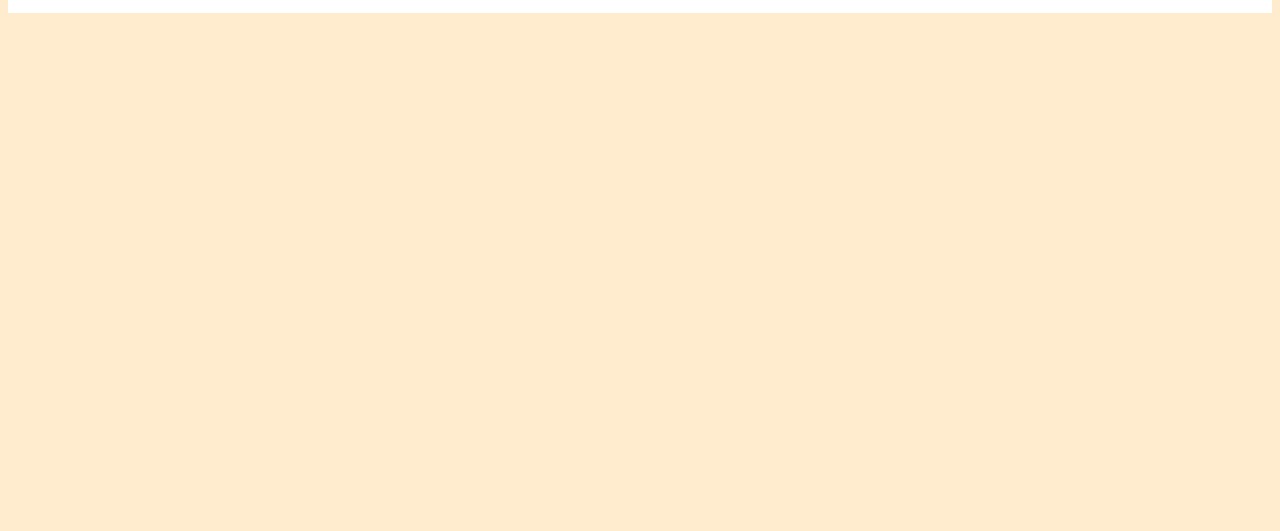
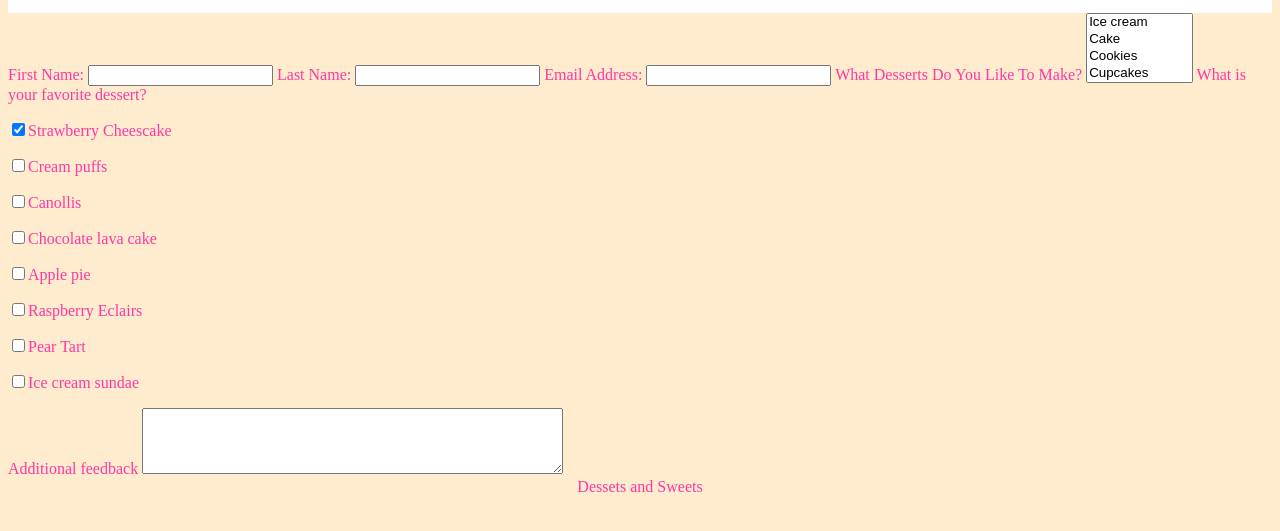
Before and after one commit to fluffycloud4/assignment4, a plain HTML site: page contact.html in a window 1280 px wide. Shown: the part 45-576 px from the top of the page. Drawn offline with Linux system fonts and the light colour scheme.

Commit message:
moreformcreation

```diff
--- a/contact.html
+++ b/contact.html
@@ -5,6 +5,7 @@
     <title>Contact</title>
     <link rel="stylesheet" type="text/css" href="css/styles.css">
 </head>
+
 <body>
 
     <header class="navigation backgroundcolorc">
@@ -25,6 +26,64 @@
         </nav>
     </header>
 
+    <main>
+
+        <form>
+
+            <label for="firstname"> First Name:</label>
+            <input type="text" name="firstname" id="firstname">
+
+            <label for="lastname"> Last Name:</label>
+            <input type="text" name="lastname" id="lastname">
+
+            <label for="email"> Email Address: </label>
+            <input type="text" name="email" id="email">
+
+
+
+
+            <label for="What-desserts-do-you-like-to-make"> What Desserts Do You Like To Make?</label>
+            <select name="What-desserts-do-you-like-to-make" id="What-desserts-do-you-like-to-make" multiple>
+
+                <option value="icecream"> Ice cream</option>
+                <option value="cake">Cake</option>
+                <option value="cookies">Cookies</option>
+                <option value="cupcakes">Cupcakes</option>
+                <option value="pie">Pie</option>
+                <option value="tarts">Tarts</option>
+                <option value="cheesecake">Cheesecake</option>
+                <option value="frenchmeringue">French Meringue</option>
+                <option value="eclairs">Eclairs</option>
+                <option value="sorbet">Sorbet</option>
+
+            </select>
+
+
+            <label>What is your favorite dessert?</label>
+            <div class="dessertcheckbox">
+                <p class="desertcheckboxstuff"><input type="checkbox" name="desserttype" value="strawberrycheesecake" checked>Strawberry Cheescake</p>
+
+                <p class="desertcheckboxstuff"><input type="checkbox" name="desserttype" value="creampuffs">Cream puffs</p>
+
+                <p class="desertcheckboxstuff"><input type="checkbox" name="desserttype" value="canolli">Canollis</p>
+
+                <p class="desertcheckboxstuff"><input type="checkbox" name="desserttype" value="chocolatelavacake">Chocolate lava cake</p>
+
+                <p class="desertcheckboxstuff"><input type="checkbox" name="desserttype" value="applepie">Apple pie</p>
+
+                 <p class="desertcheckboxstuff"><input type="checkbox" name="desserttype" value="raspberryeclairs">Raspberry Eclairs</p>
+
+                 <p class="desertcheckboxstuff"><input type="checkbox" name="desserttype" value="peartart">Pear Tart</p>
+
+                 <p class="desertcheckboxstuff"><input type="checkbox" name="desserttype" value="icecreamsundae">Ice cream sundae</p>
+
+
+            </div>
+
+
+
+            <label for="commentary">Additional feedback</label>
+ <textarea name="commentary" id="commentary" rows="4" cols="50"> </textarea>
 
 
 
@@ -35,10 +94,16 @@
 
 
 
+        </form>
 
 
 
 
+
+    </main>
+
+
+    <footer>Dessets and Sweets</footer>
 
 
 
```
Also changed, not shown: surveyresults.html (added, +19 -0 lines).
